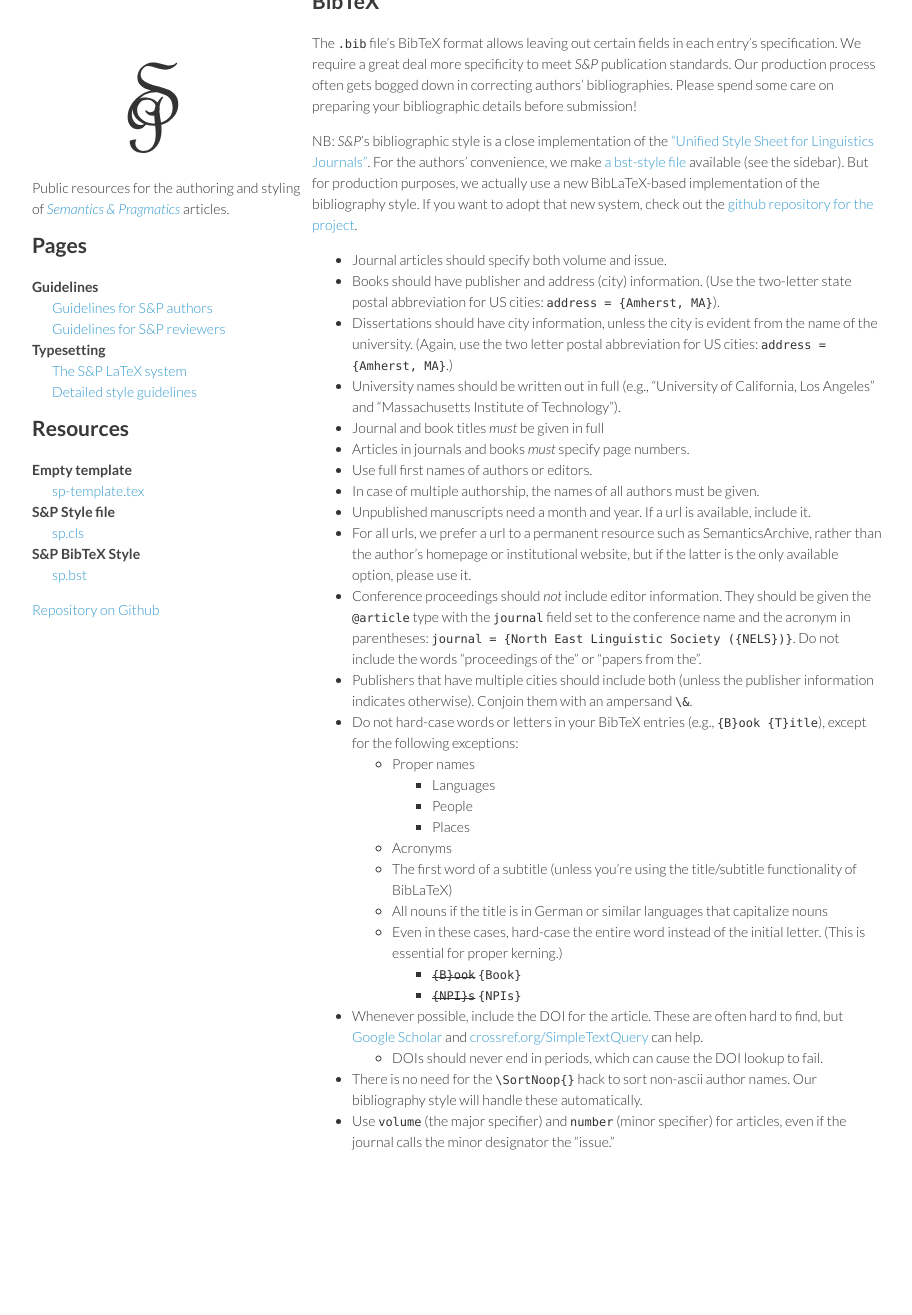
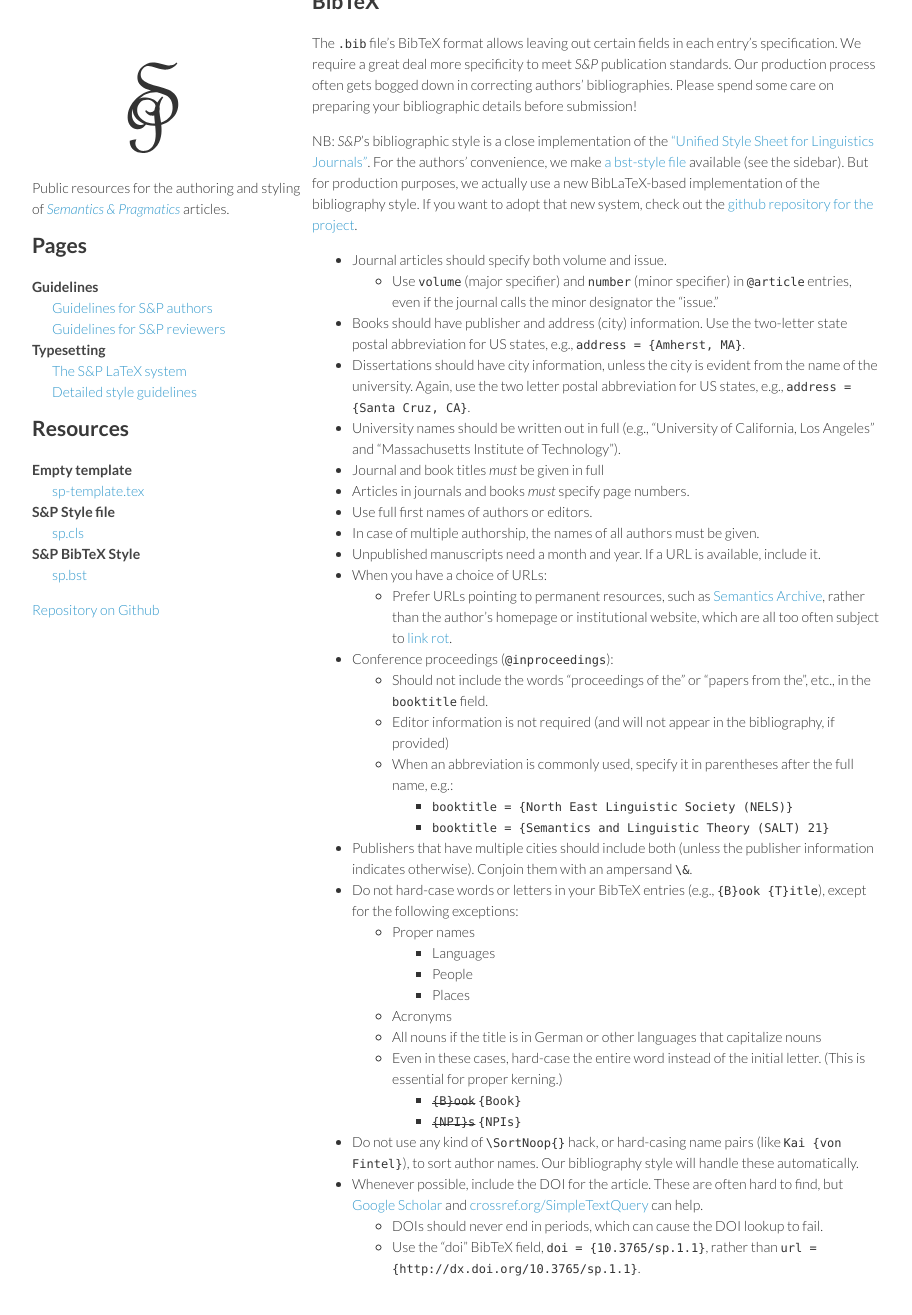
Before and after one commit to semprag/semprag.github.io, a Jekyll site: the page built from style.md, in a window 1280 px wide and 1400 px high, scrolled down 3057 px. Shown: the top 1315 px of the window, without its empty margins (178-1090 px from the left). Built offline with Jekyll 4.4.1, drawn with Linux system fonts in a browser that asks for light colours; before the commit the page ends 4331 px from its top, so only the background shows below that; some of the changed text lies outside the part shown.

Commit message:
Add several bibtex preferences (particularly about conference proceedings); add a few English-not-Latin examples

```diff
--- a/style.md
+++ b/style.md
@@ -103,9 +103,9 @@ Believe it or not, the above are the main stumbling blocks for a quick conversio
   - Or, use the `autoref` package and type `\autoref{sec:intro}` (which won't capitalize "section")
   - Or even better, import the `cleveref` package and use `\Cref{sec:intro}` (which will capitalize "Section")
 - Use English rather than Latin:
-  - ~ceteris paribus~ other things being equal
-  - ~inter alia~ among others
-  - ~simpliciter~ in and of itself
+  - <del>ceteris paribus</del> other things being equal
+  - <del>inter alia</del> among others
+  - <del>simpliciter</del> in and of itself
 
 ## BibTeX
 
@@ -114,16 +114,23 @@ The `.bib` file's BibTeX format allows leaving out certain fields in each entry'
 NB: *S&P*'s bibliographic style is a close implementation of the ["Unified Style Sheet for Linguistics Journals"](http://celxj.org/downloads/UnifiedStyleSheet.pdf). For the authors' convenience, we make [a bst-style file](http://info.semprag.org/source/sp.bst) available (see the sidebar). But for production purposes, we actually use a new BibLaTeX-based implementation of the bibliography style. If you want to adopt that new system, check out the [github repository for the project](https://github.com/semprag/biblatex-sp-unified).
 
 - Journal articles should specify both volume and issue.
-- Books should have publisher and address (city) information. (Use the two-letter state postal abbreviation for US cities: `address = {Amherst, MA}`).
-- Dissertations should have city information, unless the city is evident from the name of the university. (Again, use the two letter postal abbreviation for US cities: `address = {Amherst, MA}`.)
+  - Use `volume` (major specifier) and `number` (minor specifier) in `@article` entries, even if the journal calls the minor designator the "issue." <!-- Seems like the BibLaTeX should handle this, but it doesn't. - CB -->
+- Books should have publisher and address (city) information. Use the two-letter state postal abbreviation for US states, e.g., `address = {Amherst, MA}`.
+- Dissertations should have city information, unless the city is evident from the name of the university. Again, use the two letter postal abbreviation for US states, e.g., `address = {Santa Cruz, CA}`.
 - University names should be written out in full (e.g., "University of California, Los Angeles" and "Massachusetts Institute of Technology").
 - Journal and book titles *must* be given in full
 - Articles in journals and books *must* specify page numbers.
 - Use full first names of authors or editors.
 - In case of multiple authorship, the names of all authors must be given.
-- Unpublished manuscripts need a month and year. If a url is available, include it.
-- For all urls, we prefer a url to a permanent resource such as SemanticsArchive, rather than the author's homepage or institutional website, but if the latter is the only available option, please use it.
-- Conference proceedings should *not* include editor information. They should be given the `@article` type with the `journal` field set to the conference name and the acronym in parentheses: `journal = {North East Linguistic Society ({NELS})}`. Do not include the words "proceedings of the" or "papers from the".
+- Unpublished manuscripts need a month and year. If a URL is available, include it.
+- When you have a choice of URLs:
+  - Prefer URLs pointing to permanent resources, such as [Semantics Archive](http://semanticsarchive.net/), rather than the author's homepage or institutional website, which are all too often subject to [link rot](http://en.wikipedia.org/wiki/Link_rot).
+- Conference proceedings (`@inproceedings`):
+  - Should not include the words "proceedings of the" or "papers from the", etc., in the `booktitle` field.
+  - Editor information is not required (and will not appear in the bibliography, if provided)
+  - When an abbreviation is commonly used, specify it in parentheses after the full name, e.g.:
+    - `booktitle = {North East Linguistic Society (NELS)}`
+    - `booktitle = {Semantics and Linguistic Theory (SALT) 21}`
 - Publishers that have multiple cities should include both (unless the publisher information indicates otherwise). Conjoin them with an ampersand `\&`.
 - Do not hard-case words or letters in your BibTeX entries (e.g., `{B}ook {T}itle`), except for the following exceptions:
   - Proper names
@@ -131,15 +138,14 @@ NB: *S&P*'s bibliographic style is a close implementation of the ["Unified Style
     - People
     - Places
   - Acronyms
-  - The first word of a subtitle (unless you're using the title/subtitle functionality of BibLaTeX)
-  - All nouns if the title is in German or similar languages that capitalize nouns
+  - All nouns if the title is in German or other languages that capitalize nouns
   - Even in these cases, hard-case the entire word instead of the initial letter. (This is essential for proper kerning.)
     - <del><code>{B}ook</code></del> `{Book}`
     - <del><code>{NPI}s</code></del> `{NPIs}`
+- Do not use any kind of `\SortNoop{}` hack, or hard-casing name pairs (like `Kai {von Fintel}`), to sort author names. Our bibliography style will handle these automatically.
 - Whenever possible, include the DOI for the article. These are often hard to find, but [Google Scholar](http://scholar.google.com/) and [crossref.org/SimpleTextQuery](http://crossref.org/SimpleTextQuery/) can help.
   - DOIs should never end in periods, which can cause the DOI lookup to fail.
-- There is no need for the `\SortNoop{}` hack to sort non-ascii author names. Our bibliography style will handle these automatically.
-- Use `volume` (the major specifier) and `number` (minor specifier) for articles, even if the journal calls the minor designator the "issue." <!-- Seems like the BibLaTeX should handle this, but it doesn't. - CB -->
+  - Use the "doi" BibTeX field, `doi = {10.3765/sp.1.1}`, rather than `url = {http://dx.doi.org/10.3765/sp.1.1}`.
 
 <!--
   I'm leaving these out because the sp.bst should handle it.
```
